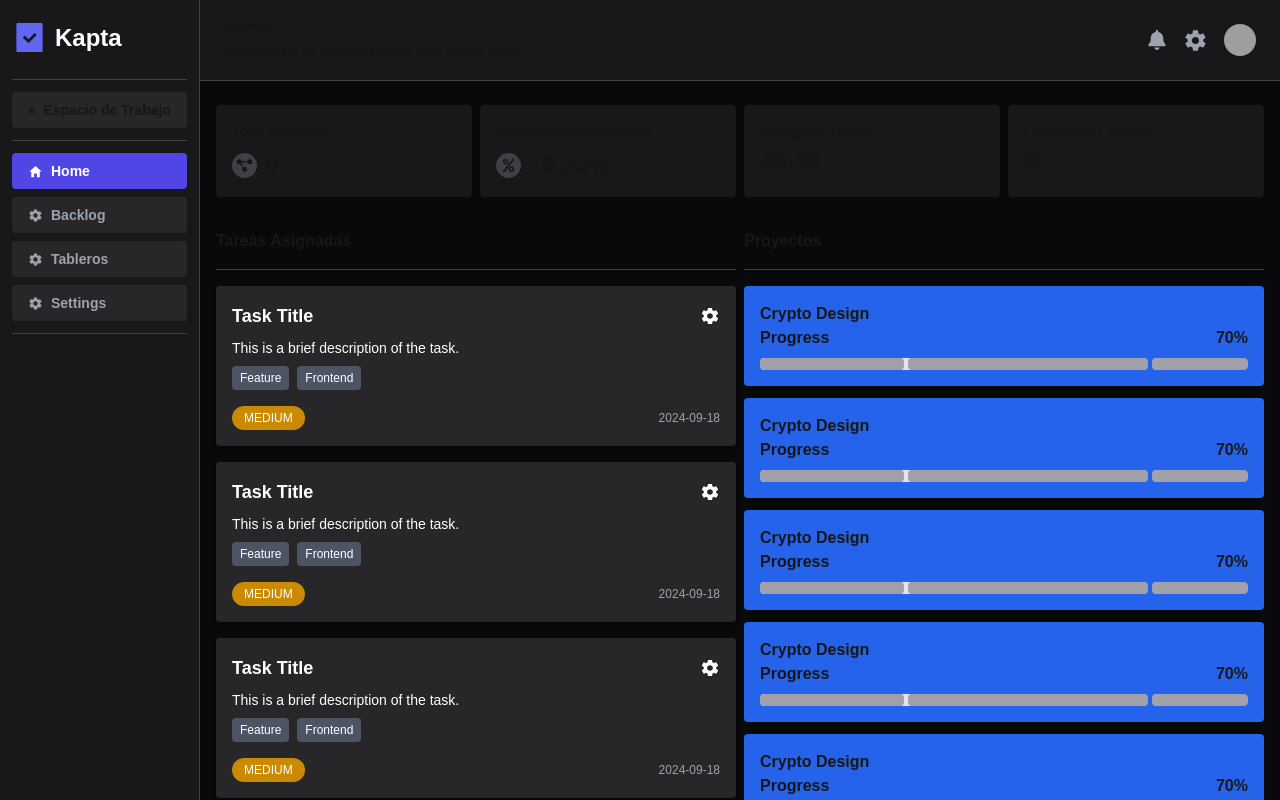
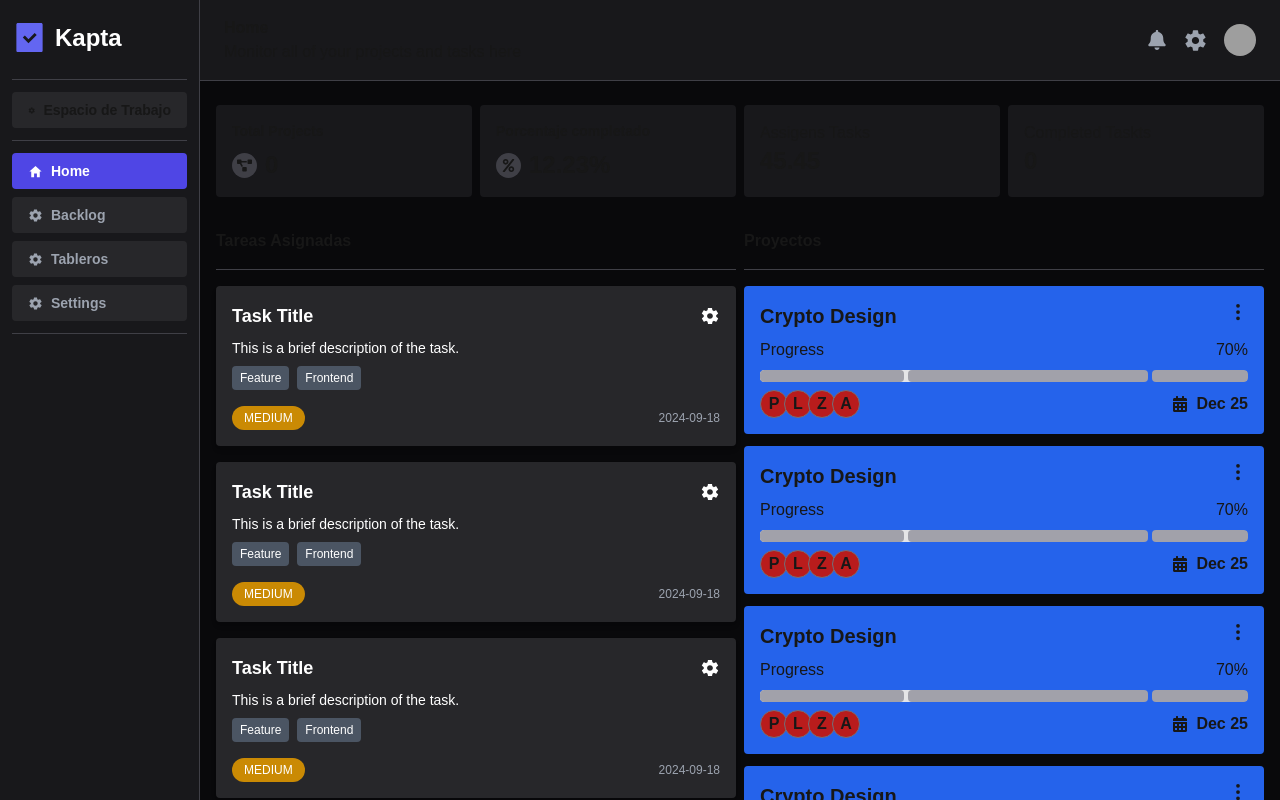
Before and after one commit to pierreGaramendi/kapta-next, a Next.js app: page /w/dashboard in a window 1280 px wide. Built offline with nearby package versions, Linux system fonts and the light colour scheme; no server answers; the database is empty; grey boxes are pictures that could not be loaded.

Commit message:
project items added

```diff
--- a/src/app/w/backlog/components/BacklogFilters.tsx
+++ b/src/app/w/backlog/components/BacklogFilters.tsx
@@ -1,22 +1,12 @@
 import { HiUserAdd } from "react-icons/hi";
+import { MembersComponent } from "../../components/members/Members";
 
 export const BacklogFilters = () => {
   return (
     <div className="flex flex-row mt-2 justify-between p-2">
       <div className="flex flex-row">
         <div className="flex flex-row mr-4 items-center justify-center">
-          <div className="cursor-pointer border border-zinc-700 font-bold flex items-center justify-center bg-red-800 rounded-full w-[28px] h-[28px]">
-            P
-          </div>
-          <div className="-ml-1 border cursor-pointer border-zinc-700 font-bold flex items-center justify-center bg-red-800 rounded-full w-[28px] h-[28px]">
-            L
-          </div>
-          <div className="-ml-1 cursor-pointer border border-zinc-700 font-bold flex items-center justify-center bg-red-800 rounded-full w-[28px] h-[28px]">
-            Z
-          </div>
-          <div className="-ml-1 cursor-pointer border border-zinc-700 font-bold flex items-center justify-center bg-red-800 rounded-full w-[28px] h-[28px]">
-            A
-          </div>
+          <MembersComponent></MembersComponent>
           <button className="bg-zinc-600 rounded-full p-1 flex justify-center items-center ml-2">
             <HiUserAdd size={20} />
           </button>
--- /dev/null
+++ b/src/app/w/components/members/Members.tsx
@@ -0,0 +1,19 @@
+type Props = {};
+export const MembersComponent = ({}: Props) => {
+  return (
+    <div className="flex flex-row items-center">
+      <div className="cursor-pointer border border-zinc-500 font-bold flex items-center justify-center bg-red-700 rounded-full w-[28px] h-[28px]">
+        P
+      </div>
+      <div className="-ml-1 border cursor-pointer border-zinc-500 font-bold flex items-center justify-center bg-red-700 rounded-full w-[28px] h-[28px]">
+        L
+      </div>
+      <div className="-ml-1 cursor-pointer border border-zinc-500 font-bold flex items-center justify-center bg-red-700 rounded-full w-[28px] h-[28px]">
+        Z
+      </div>
+      <div className="-ml-1 cursor-pointer border border-zinc-500 font-bold flex items-center justify-center bg-red-700 rounded-full w-[28px] h-[28px]">
+        A
+      </div>
+    </div>
+  );
+};
--- a/src/app/w/components/project-item/ProjectItem.tsx
+++ b/src/app/w/components/project-item/ProjectItem.tsx
@@ -1,4 +1,7 @@
+import { BsThreeDotsVertical } from "react-icons/bs";
+import { MembersComponent } from "../members/Members";
 import { ProgressBar } from "./progress-bar";
+import { FaCalendarAlt } from "react-icons/fa";
 
 type Props = {};
 export const ProjectItem = ({}: Props) => {
@@ -9,10 +12,20 @@ export const ProjectItem = ({}: Props) => {
   ];
   const totalPercentage = 70;
   return (
-    <div className="bg-blue-600 rounded p-4">
-      <section className="font-bold">Crypto Design</section>
-      <section>
+    <div className="bg-blue-600 rounded p-4 flex flex-col gap-2">
+      <div className="flex flex-row justify-between">
+        <span className="font-bold text-xl">Crypto Design</span>
+        <BsThreeDotsVertical className="cursor-pointer" size={20} />
+      </div>
+      <section className="flex flex-col gap-3">
         <ProgressBar totalPercentage={totalPercentage} sections={sections} />
+      </section>
+      <section className="flex flex-row gap-3 justify-between">
+        <MembersComponent></MembersComponent>
+        <div className="flex items-center gap-2">
+          <FaCalendarAlt/>
+          <span className="font-semibold">Dec 25</span>
+        </div>
       </section>
     </div>
   );
--- a/src/app/w/components/project-item/progress-bar.tsx
+++ b/src/app/w/components/project-item/progress-bar.tsx
@@ -16,8 +16,8 @@ export const ProgressBar: React.FC<ProgressBarProps> = ({ totalPercentage, secti
     <div className="w-full">
       {/* Texto de porcentaje */}
       <div className="flex flex-row justify-between">
-        <div className="text-center font-semibold mb-2">Progress</div>
-        <div className="text-center font-semibold mb-2">{totalPercentage}%</div>
+        <div className="text-center mb-2">Progress</div>
+        <div className="text-center mb-2">{totalPercentage}%</div>
       </div>
 
       {/* Contenedor de la barra de progreso */}
```
